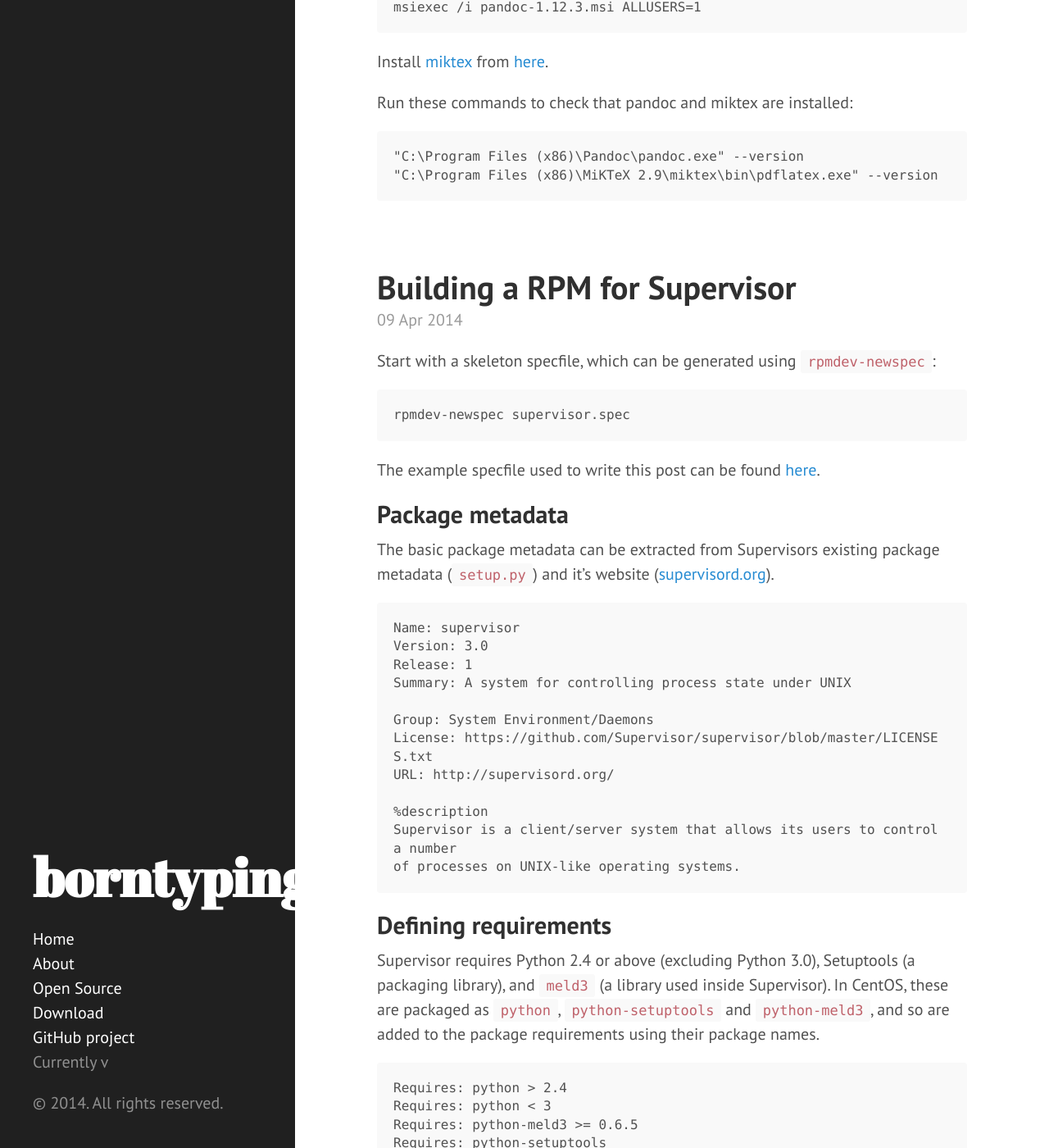
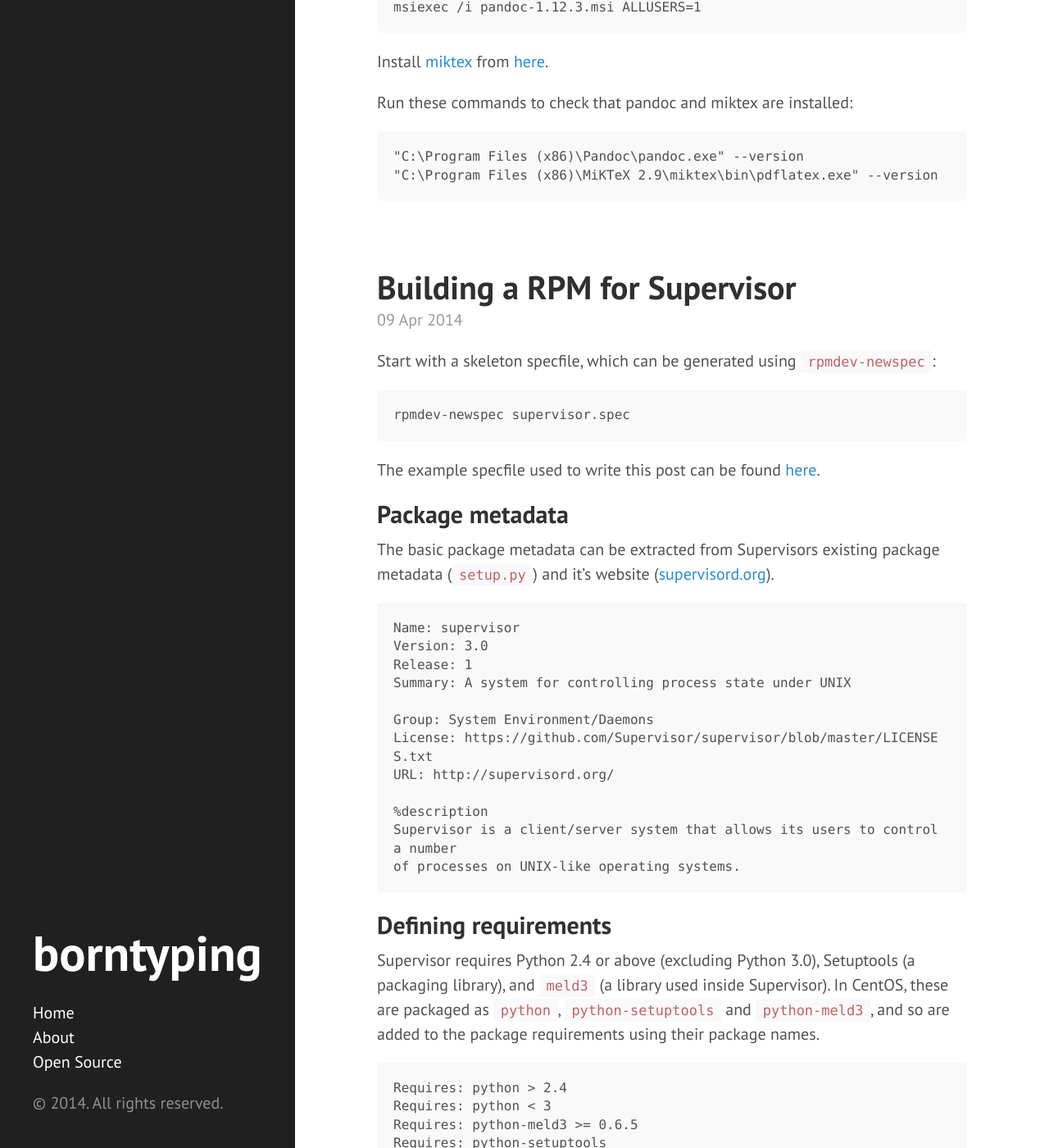
Before and after one commit to borntyping/borntyping.github.io, a Jekyll site: the page built from index.html, in a window 1280 px wide and 1400 px high, scrolled down 282 px. Shown: the whole window at 82% size. Built offline with Jekyll 4.4.1, drawn with Linux system fonts in a browser that asks for light colours; the list of posts is cut into pages by our own code.

Commit message:
Minor edits to theme

```diff
--- a/_config.yml
+++ b/_config.yml
@@ -15,6 +15,9 @@
 permalink: pretty
 paginate: 5
 
+kramdown:
+  input: GFM
+
 # Frontmatter defaults
 defaults:
   -
--- a/_includes/head.html
+++ /dev/null
@@ -1,29 +0,0 @@
-<head>
-  <link href="http://gmpg.org/xfn/11" rel="profile">
-  <meta http-equiv="X-UA-Compatible" content="IE=edge">
-  <meta http-equiv="content-type" content="text/html; charset=utf-8">
-
-  <!-- Enable responsiveness on mobile devices-->
-  <meta name="viewport" content="width=device-width, initial-scale=1.0, maximum-scale=1">
-
-  <title>
-    {% if page.title == "Home" %}
-      {{ site.title }} &middot; {{ site.tagline }}
-    {% else %}
-      {{ page.title }} &middot; {{ site.title }}
-    {% endif %}
-  </title>
-
-  <!-- CSS -->
-  <link rel="stylesheet" href="{{ site.baseurl }}public/css/poole.css">
-  <link rel="stylesheet" href="{{ site.baseurl }}public/css/syntax.css">
-  <link rel="stylesheet" href="{{ site.baseurl }}public/css/hyde.css">
-  <link rel="stylesheet" href="http://fonts.googleapis.com/css?family=PT+Sans:400,400italic,700|Abril+Fatface">
-
-  <!-- Icons -->
-  <link rel="apple-touch-icon-precomposed" sizes="144x144" href="{{ site.baseurl }}public/apple-touch-icon-144-precomposed.png">
-                                 <link rel="shortcut icon" href="{{ site.baseurl }}public/favicon.ico">
-
-  <!-- RSS -->
-  <link rel="alternate" type="application/rss+xml" title="RSS" href="/atom.xml">
-</head>
--- a/_includes/sidebar.html
+++ /dev/null
@@ -1,36 +0,0 @@
-<div class="sidebar">
-  <div class="container sidebar-sticky">
-    <div class="sidebar-about">
-      <h1>
-        <a href="{{ site.baseurl }}">
-          {{ site.title }}
-        </a>
-      </h1>
-      <p class="lead">{{ site.description }}</p>
-    </div>
-
-    <nav class="sidebar-nav">
-      <a class="sidebar-nav-item{% if page.url == site.baseurl %} active{% endif %}" href="{{ site.baseurl }}">Home</a>
-
-      {% comment %}
-        The code below dynamically generates a sidebar nav of pages with
-        `layout: page` in the front-matter. See readme for usage.
-      {% endcomment %}
-
-      {% assign pages_list = site.pages %}
-      {% for node in pages_list %}
-        {% if node.title != null %}
-          {% if node.layout == "page" %}
-            <a class="sidebar-nav-item{% if page.url == node.url %} active{% endif %}" href="{{ node.url }}">{{ node.title }}</a>
-          {% endif %}
-        {% endif %}
-      {% endfor %}
-
-      <a class="sidebar-nav-item" href="{{ site.github.repo }}/archive/v{{ site.version }}.zip">Download</a>
-      <a class="sidebar-nav-item" href="{{ site.github.repo }}">GitHub project</a>
-      <span class="sidebar-nav-item">Currently v{{ site.version }}</span>
-    </nav>
-
-    <p>&copy; {{ site.time | date: '%Y' }}. All rights reserved.</p>
-  </div>
-</div>
--- a/_layouts/default.html
+++ b/_layouts/default.html
@@ -1,15 +1,50 @@
 <!DOCTYPE html>
 <html xmlns="http://www.w3.org/1999/xhtml" xml:lang="en" lang="en-us">
+  <head>
+    <meta http-equiv="X-UA-Compatible" content="IE=edge">
+    <meta http-equiv="content-type" content="text/html; charset=utf-8">
+    <meta name="viewport" content="width=device-width, initial-scale=1.0, maximum-scale=1">
+    <title>
+      {% if page.title == "Home" %}
+        {{ site.title }} &middot; {{ site.tagline }}
+      {% else %}
+        {{ page.title }} &middot; {{ site.title }}
+      {% endif %}
+    </title>
+    <link rel="stylesheet" href="{{ site.baseurl }}public/css/poole.css">
+    <link rel="stylesheet" href="{{ site.baseurl }}public/css/syntax.css">
+    <link rel="stylesheet" href="{{ site.baseurl }}public/css/hyde.css">
+    <link rel="stylesheet" href="http://fonts.googleapis.com/css?family=PT+Sans:400,400italic,700">
+    <link rel="shortcut icon" href="{{ site.baseurl }}public/favicon.ico">
+    <link rel="alternate" type="application/rss+xml" title="RSS" href="/atom.xml">
+  </head>
+  <body>
+    <div class="sidebar">
+      <div class="container sidebar-sticky">
+        <div class="sidebar-about">
+          <h1>
+            <a href="{{ site.baseurl }}">
+              {{ site.title }}
+            </a>
+          </h1>
+          <p class="lead">{{ site.description }}</p>
+        </div>
 
-  {% include head.html %}
-
-  <body>
-
-    {% include sidebar.html %}
-
+        <nav class="sidebar-nav">
+          <a class="sidebar-nav-item{% if page.url == site.baseurl %} active{% endif %}" href="{{ site.baseurl }}">Home</a>
+          {% for node in site.pages %}
+            {% if node.title != null %}
+              {% if node.layout == "page" %}
+                <a class="sidebar-nav-item{% if page.url == node.url %} active{% endif %}" href="{{ node.url }}">{{ node.title }}</a>
+              {% endif %}
+            {% endif %}
+          {% endfor %}
+        </nav>
+        <p>&copy; {{ site.time | date: '%Y' }}. All rights reserved.</p>
+      </div>
+    </div>
     <div class="content container">
       {{ content }}
     </div>
-
   </body>
 </html>
--- a/public/css/hyde.css
+++ b/public/css/hyde.css
@@ -79,8 +79,7 @@
 .sidebar-about h1 {
   color: #fff;
   margin-top: 0;
-  font-family: "Abril Fatface", serif;
-  font-size: 3.25rem;
+  font-size: 3rem;
 }
 
 /* Sidebar nav */
--- a/public/css/poole.css
+++ b/public/css/poole.css
@@ -411,7 +411,7 @@
 
 @media (min-width: 30em) {
   .pagination {
-    margin: 3rem 0;
+    margin: 3rem 0 0;
   }
   .pagination-item {
     float: left;
```
